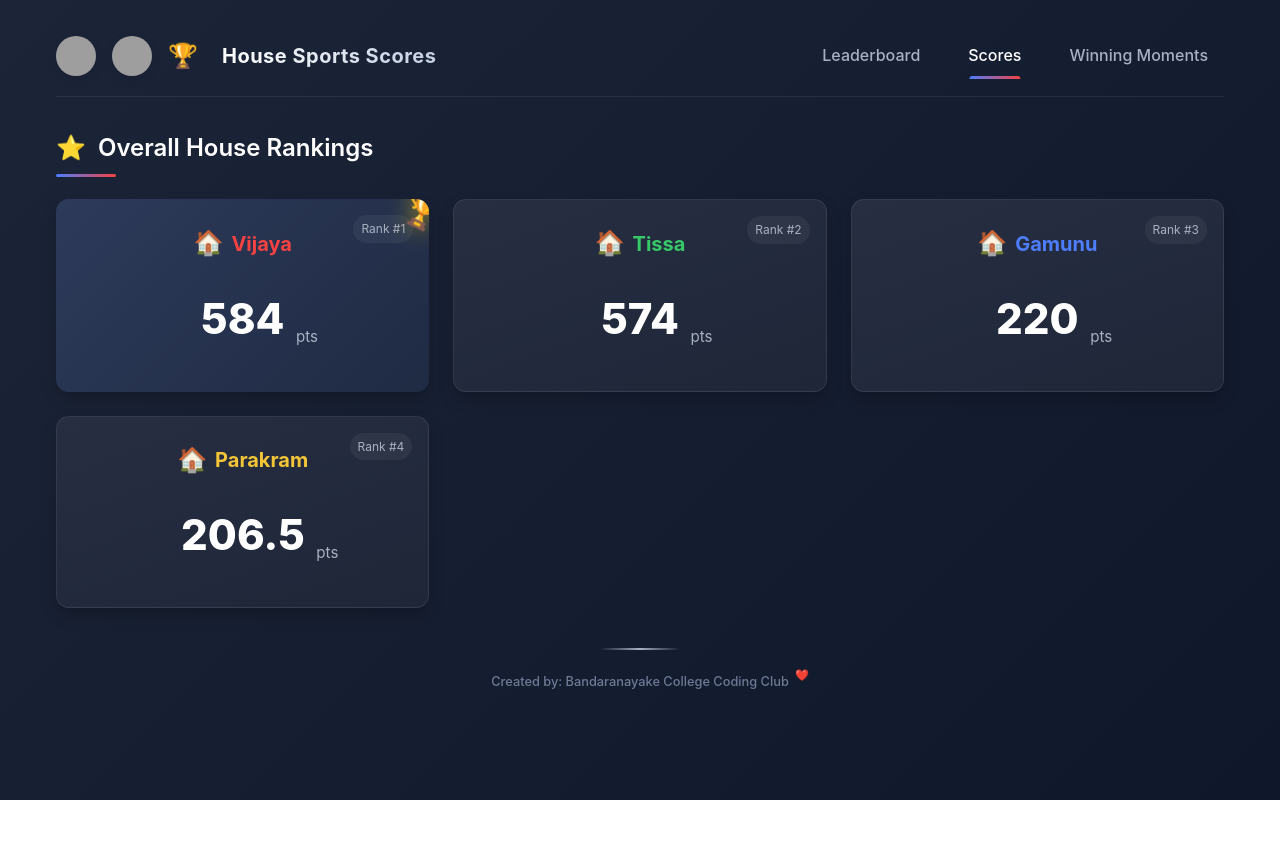
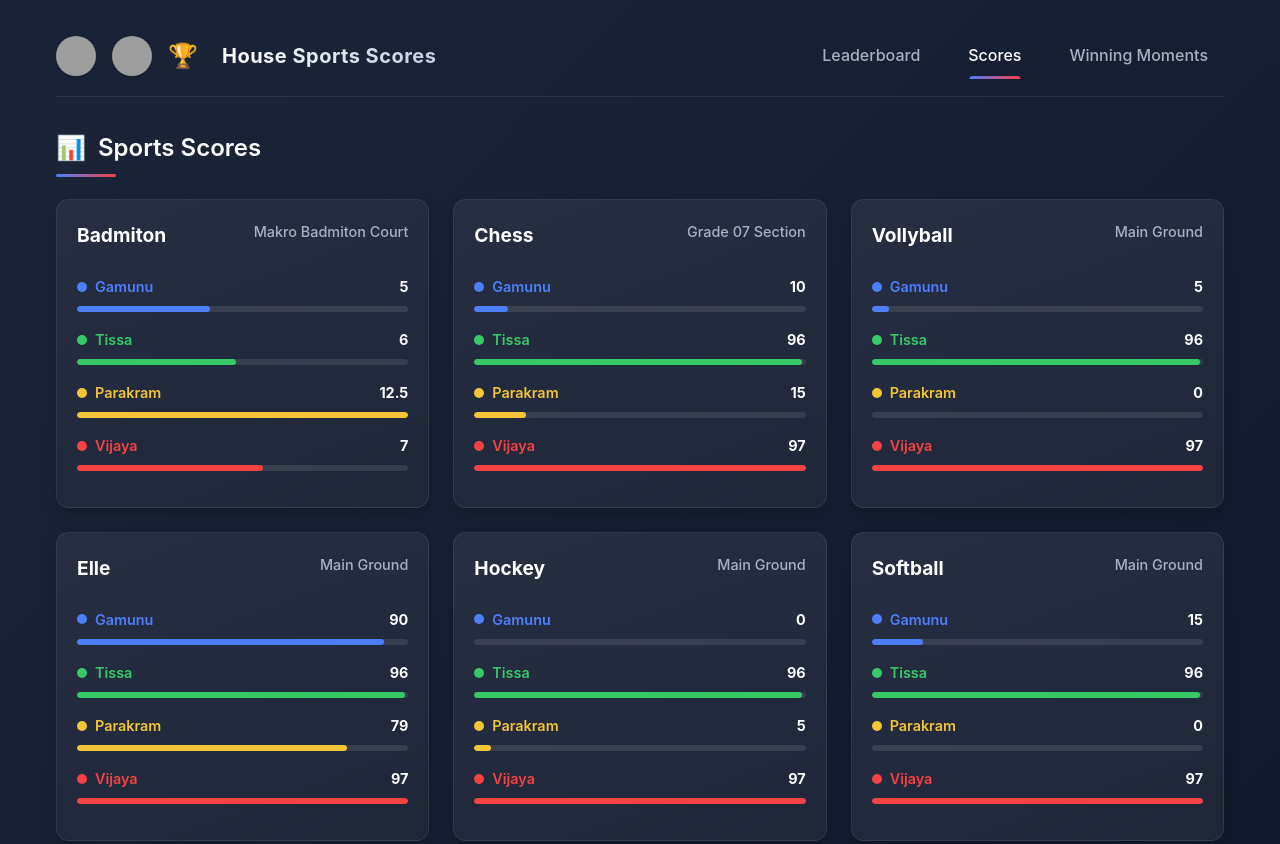
Before and after one commit to bcteamcdc/SportMeet-Marks-Board-2025, a plain HTML site: page index.html in a window 1280 px wide. Shown: the top 844 px of the page. Before the commit the page ends 800 px from the top, so only its background shows below. Drawn offline with Linux system fonts and the light colour scheme; grey boxes are pictures that could not be loaded.

Commit message:
Update index.html

```diff
--- a/index.html
+++ b/index.html
@@ -12,7 +12,7 @@
         <header>
             <div class="header-left">
                 <div class="profile-icon"></div>
-<div class="club-icon"></div>
+                <div class="club-icon"></div>
                 <div class="trophy-icon">🏆</div>
                 <div class="header-title">House Sports Scores</div>
             </div>
@@ -22,7 +22,7 @@
                 <a class="nav-tab" id="moments-tab">Winning Moments</a>
             </div>
         </header>
-        <div id="leaderboard-page" class="page" >
+        <div id="leaderboard-page" class="page" style="display: none;">
             <div class="page-title">
                 <span class="page-title-icon">⭐</span>
                 <span>Overall House Rankings</span>
@@ -31,7 +31,7 @@
             <div class="rankings-grid" id="rankings-container">
             </div>
         </div>
-        <div id="scores-page" class="page"style="display: none;">
+        <div id="scores-page" class="page">
             <div class="page-title">
                 <span class="page-title-icon">📊</span>
                 <span>Sports Scores</span>
@@ -40,8 +40,6 @@
             <div class="sports-grid" id="sports-container">
             </div>
         </div>
-
-
 
         <div id="moments-page" class="page" style="display: none;">
             <div class="page-title">
@@ -151,7 +149,7 @@
 
         const momentsData = {
             "moments": [
-                                {
+                {
                     "id": "Badminton-final",
                     "title": "Badminton Championship Final",
                     "description": "A thrilling badminton match ends with a spectacular smash securing victory!",
@@ -165,10 +163,10 @@
                     "house": "Gamunu",
                     "image": "https://uploadimage.io/images/2025/02/26/481293868_1198761235586481_6186605271315011251_n.jpg"
                 },
-                                {
+                {
                     "id": "Softball-final",
                     "title": "Softball Championship Final",
-                    "description": "A dramatic softball showdown ends with a clutch hit securing the victory!"  ,
+                    "description": "A dramatic softball showdown ends with a clutch hit securing the victory!",
                     "house": "Gamunu",
                     "image": "https://raw.githubusercontent.com/bcteamcdc/SportMeet-Marks-Board-2025/refs/heads/main/Images/Softball/480703812_1201348868661051_1014252395281935854_n.jpg"
                 },
@@ -193,6 +191,7 @@
         const sportsContainer = document.getElementById('sports-container');
         const rankingsContainer = document.getElementById('rankings-container');
         const momentsContainer = document.getElementById('moments-container');
+
         function showPage(pageElement) {
             scoresPage.style.display = 'none';
             leaderboardPage.style.display = 'none';
@@ -224,10 +223,11 @@
             showPage(momentsPage);
             setActiveTab(momentsTab);
         });
-        setActiveTab(scoresTab);
+
         function getMaxScore(scores) {
             return Math.max(...scores.map(item => item.score));
         }
+
         function renderSports() {
             sportsContainer.innerHTML = '';
 
@@ -288,6 +288,7 @@
                 }))
                 .sort((a, b) => b.total - a.total);
         }
+
         function renderRankings() {
             const rankings = calculateTotalPoints();
             rankingsContainer.innerHTML = '';
@@ -308,6 +309,7 @@
                 rankingsContainer.appendChild(rankCard);
             });
         }
+
         function renderMoments() {
             momentsContainer.innerHTML = '';
 
@@ -315,7 +317,7 @@
                 const momentCard = document.createElement('div');
                 momentCard.className = 'moment-card';
 
-                  const imagePath = moment.image || `/api/placeholder/400/200`;
+                const imagePath = moment.image || `/api/placeholder/400/200`;
                 const houseColor = moment.house.toLowerCase();
 
                 momentCard.innerHTML = `
@@ -333,10 +335,15 @@
                 momentsContainer.appendChild(momentCard);
             });
         }
+
         function initApp() {
             renderSports();
             renderRankings();
             renderMoments();
+
+            // Show scores page as default and set scores tab as active
+            showPage(scoresPage);
+            setActiveTab(scoresTab);
 
             setInterval(() => {
                 if (Math.random() > 0.7) {
@@ -356,6 +363,7 @@
                 }
             }, 3000);
         }
+
         initApp();
     </script>
 </body>
```
